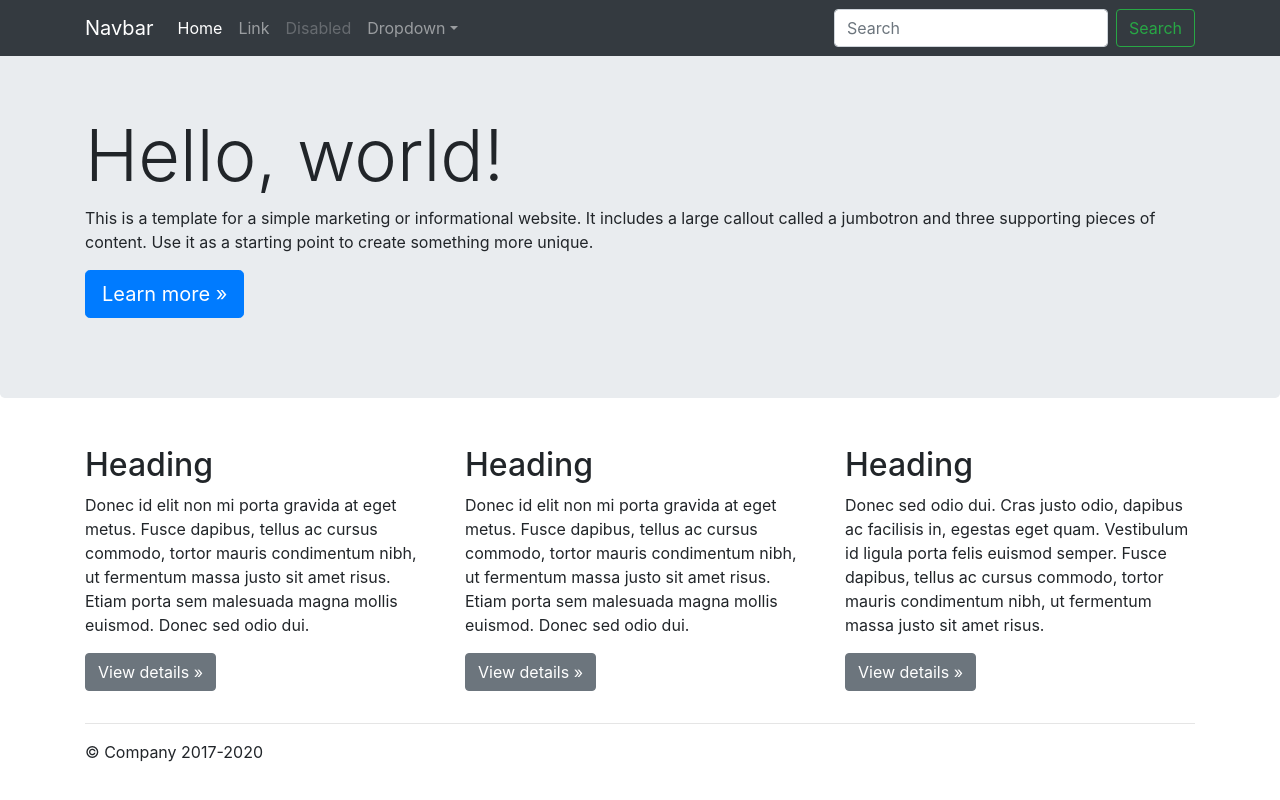
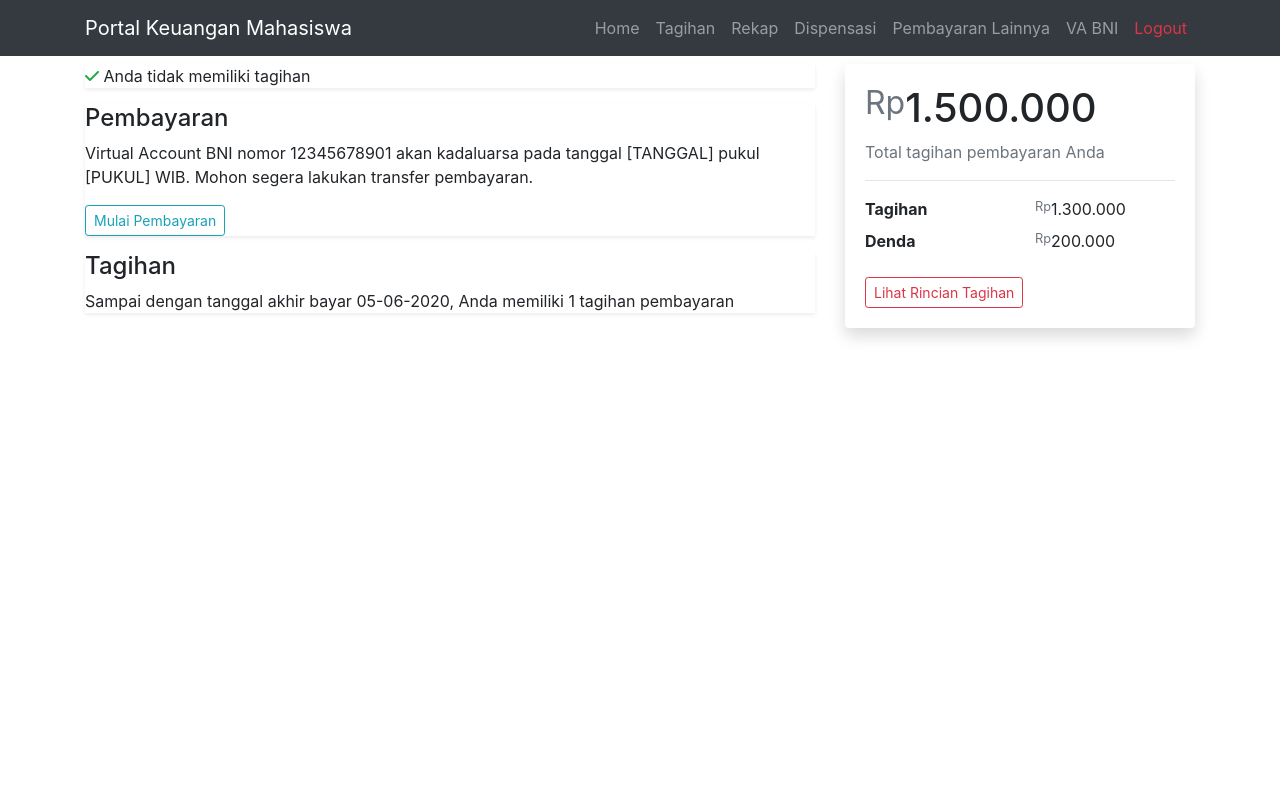
Before and after one commit to yohantoro/template-portal-pembayaran, a plain HTML site: page index.html in a window 1280 px wide. Drawn offline with Linux system fonts and the light colour scheme.

Commit message:
dashboard

```diff
--- a/index.html
+++ b/index.html
@@ -7,86 +7,103 @@
 
     <!-- Bootstrap CSS -->
     <link rel="stylesheet" href="assets/bootstrap/dist/css/bootstrap.min.css">
+    <link rel="stylesheet" href="assets/app/css/style.css">
+    <script src="https://kit.fontawesome.com/3b4957157c.js" crossorigin="anonymous"></script>
 
-    <title>Hello, world!</title>
+    <title>Keuportal Mahasiswa</title>
 </head>
 <body>
 
     <nav class="navbar navbar-expand-md navbar-dark fixed-top bg-dark">
         <div class="container">
-            <a class="navbar-brand" href="#">Navbar</a>
-            <button class="navbar-toggler" type="button" data-toggle="collapse" data-target="#navbarsExampleDefault" aria-controls="navbarsExampleDefault" aria-expanded="false" aria-label="Toggle navigation">
+            <a class="navbar-brand" href="#">Portal Keuangan Mahasiswa</a>
+            <button class="navbar-toggler" type="button" data-toggle="collapse" data-target="#main-navbar" aria-controls="main-navbar" aria-expanded="false" aria-label="Toggle navigation">
                 <span class="navbar-toggler-icon"></span>
             </button>
 
-            <div class="collapse navbar-collapse" id="navbarsExampleDefault">
-                <ul class="navbar-nav mr-auto">
-                    <li class="nav-item active">
+            <div class="collapse navbar-collapse" id="main-navbar">
+                <ul class="navbar-nav ml-auto">
+                    <li class="nav-item">
                         <a class="nav-link" href="#">Home <span class="sr-only">(current)</span></a>
                     </li>
                     <li class="nav-item">
-                        <a class="nav-link" href="#">Link</a>
+                        <a class="nav-link" href="#">Tagihan</a>
                     </li>
                     <li class="nav-item">
-                        <a class="nav-link disabled" href="#" tabindex="-1" aria-disabled="true">Disabled</a>
+                        <a class="nav-link" href="#">Rekap</a>
                     </li>
-                    <li class="nav-item dropdown">
-                        <a class="nav-link dropdown-toggle" href="#" id="dropdown01" data-toggle="dropdown" aria-haspopup="true" aria-expanded="false">Dropdown</a>
-                        <div class="dropdown-menu" aria-labelledby="dropdown01">
-                            <a class="dropdown-item" href="#">Action</a>
-                            <a class="dropdown-item" href="#">Another action</a>
-                            <a class="dropdown-item" href="#">Something else here</a>
-                        </div>
+                    <li class="nav-item">
+                        <a class="nav-link" href="#">Dispensasi</a>
+                    </li>
+                    <li class="nav-item">
+                        <a class="nav-link" href="#">Pembayaran Lainnya</a>
+                    </li>
+                    <li class="nav-item">
+                        <a class="nav-link" href="#">VA BNI</a>
+                    </li>
+                    <li class="nav-item">
+                        <a class="nav-link text-danger" href="#">
+                            Logout
+                        </a>
                     </li>
                 </ul>
-                <form class="form-inline my-2 my-lg-0">
-                    <input class="form-control mr-sm-2" type="text" placeholder="Search" aria-label="Search">
-                    <button class="btn btn-outline-success my-2 my-sm-0" type="submit">Search</button>
-                </form>
             </div>
         </div>
     </nav>
 
-    <main role="main">
+    <div class="wrap">
+        <div class="container">
+            <div class="d-flex justify-content-between mb-2">
+                <h5>
+                    Jajang Lorem Ipsum <br>
+                    <small class="text-secondary">195610101 &dash; Sistem Informasi</small>
+                </h5>
+            </div>
+            <div class="row">
+                <div class="col-lg-8">
+                    <div class="callout callout-success bg-white mb-3 shadow-sm">
+                        <i class="fas fa-check text-success"></i> Anda tidak memiliki tagihan
+                    </div>
+                    <div class="callout callout-info bg-white mb-3 shadow-sm">
+                        <h4>Pembayaran</h4>
+                        <p>
+                            Virtual Account BNI nomor 12345678901 akan kadaluarsa pada tanggal [TANGGAL] pukul [PUKUL] WIB.
+                            Mohon segera lakukan transfer pembayaran.
+                        </p>
 
-        <!-- Main jumbotron for a primary marketing message or call to action -->
-        <div class="jumbotron my-5">
-            <div class="container">
-                <h1 class="display-3">Hello, world!</h1>
-                <p>This is a template for a simple marketing or informational website. It includes a large callout called a jumbotron and three supporting pieces of content. Use it as a starting point to create something more unique.</p>
-                <p><a class="btn btn-primary btn-lg" href="#" role="button">Learn more &raquo;</a></p>
+                        <a href="#" class="btn btn-sm btn-outline-info">Mulai Pembayaran</a>
+                    </div>
+                    <div class="callout callout-danger bg-white mb-3 shadow-sm">
+                        <h4>Tagihan</h4>
+                        <p>Sampai dengan tanggal akhir bayar 05-06-2020, Anda memiliki 1 tagihan pembayaran</p>
+                    </div>
+                </div>
+                <div class="col-lg-4">
+                    <div class="card border-0 shadow">
+                        <div class="card-body">
+                            <h1>
+                                <small class="align-top text-secondary">Rp</small>1.500.000
+                            </h1>
+                            <p class="text-secondary">
+                                Total tagihan pembayaran Anda
+                            </p>
+                            <hr>
+
+                            <dl class="row">
+                                <dt class="col-sm-6">Tagihan</dt>
+                                <dd class="col-sm-6"><small class="align-top text-secondary">Rp</small>1.300.000</dd>
+                                <dt class="col-sm-6">Denda</dt>
+                                <dd class="col-sm-6"><small class="align-top text-secondary">Rp</small>200.000</dd>
+                            </dl>
+
+                            <a href="#" class="btn btn-sm btn-outline-danger">Lihat Rincian Tagihan</a>
+                        </div>
+                    </div>
+                </div>
+
             </div>
         </div>
-
-        <div class="container">
-            <!-- Example row of columns -->
-            <div class="row">
-                <div class="col-md-4">
-                    <h2>Heading</h2>
-                    <p>Donec id elit non mi porta gravida at eget metus. Fusce dapibus, tellus ac cursus commodo, tortor mauris condimentum nibh, ut fermentum massa justo sit amet risus. Etiam porta sem malesuada magna mollis euismod. Donec sed odio dui. </p>
-                    <p><a class="btn btn-secondary" href="#" role="button">View details &raquo;</a></p>
-                </div>
-                <div class="col-md-4">
-                    <h2>Heading</h2>
-                    <p>Donec id elit non mi porta gravida at eget metus. Fusce dapibus, tellus ac cursus commodo, tortor mauris condimentum nibh, ut fermentum massa justo sit amet risus. Etiam porta sem malesuada magna mollis euismod. Donec sed odio dui. </p>
-                    <p><a class="btn btn-secondary" href="#" role="button">View details &raquo;</a></p>
-                </div>
-                <div class="col-md-4">
-                    <h2>Heading</h2>
-                    <p>Donec sed odio dui. Cras justo odio, dapibus ac facilisis in, egestas eget quam. Vestibulum id ligula porta felis euismod semper. Fusce dapibus, tellus ac cursus commodo, tortor mauris condimentum nibh, ut fermentum massa justo sit amet risus.</p>
-                    <p><a class="btn btn-secondary" href="#" role="button">View details &raquo;</a></p>
-                </div>
-            </div>
-
-            <hr>
-
-        </div> <!-- /container -->
-
-    </main>
-
-    <footer class="container">
-        <p>&copy; Company 2017-2020</p>
-    </footer>
+    </div>
 
     <!-- Optional JavaScript -->
     <!-- jQuery first, then Popper.js, then Bootstrap JS -->
```
